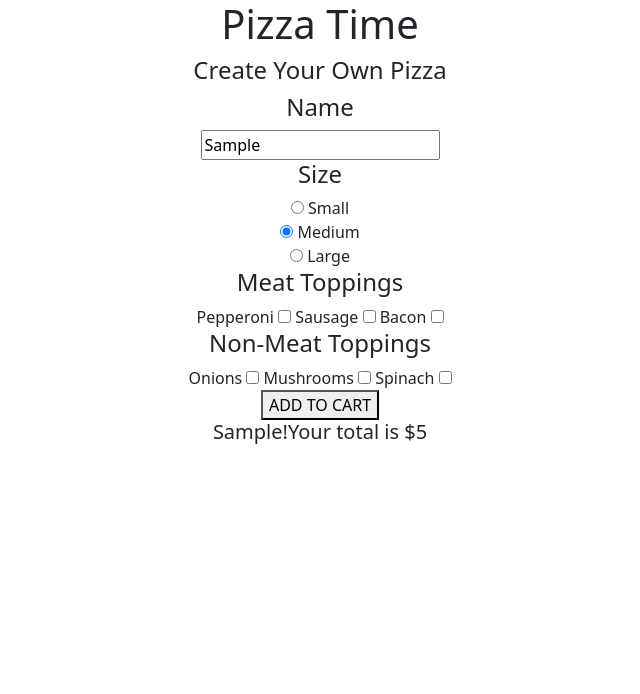
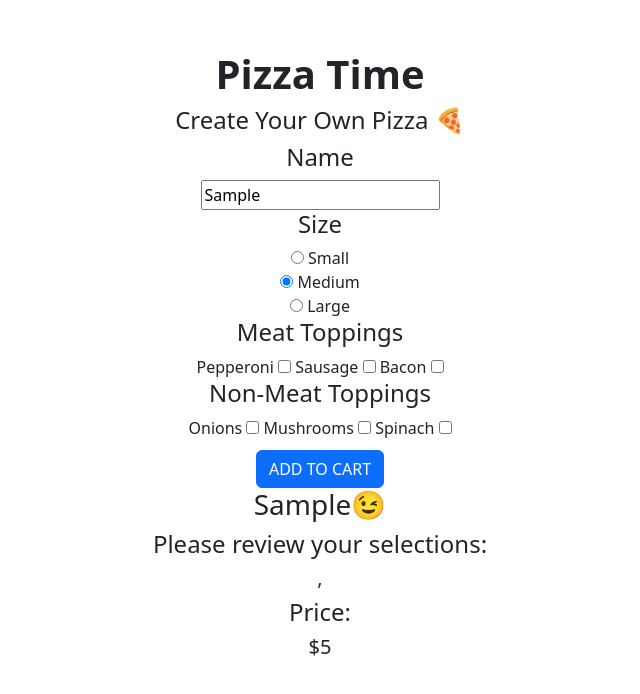
Before and after one commit to weijwang18/Pizza-Parlor, a plain HTML site: page index.html in a window 1280 px wide. Both pictures are taken after typing "Sample" into the empty fields and a click on the button "ADD TO CART". Shown: the whole page, without its empty margins (320-960 px from the left). Drawn offline with nearby package versions, Linux system fonts and the light colour scheme.

Commit message:
add CSS styling

```diff
--- a/css/styles.css
+++ b/css/styles.css
@@ -1,3 +1,15 @@
 body {
   text-align: center;
 }
+
+.output {
+  display: none;
+}
+
+.container {
+  padding: 50px;
+}
+
+button {
+  margin-top: 10px;
+}
--- a/index.html
+++ b/index.html
@@ -20,11 +20,17 @@
     <title>Pizza Parlor</title>
   </head>
   <body>
-    <h1>Pizza Time</h1>
-    <h4>Create Your Own Pizza</h4>
+    <div class="container">
+      <h1><strong>Pizza Time</strong></h1>
+      <h4>Create Your Own Pizza 🍕</h4>
       <form id="size">
         <h4>Name</h4>
-      <input type="text" name="name" id="name" placeholder="Enter recipient" />
+        <input
+          type="text"
+          name="name"
+          id="name"
+          placeholder="Enter recipient"
+        />
         <!-- pizza size -->
         <div id="size">
           <div class="radio">
@@ -81,13 +87,18 @@
             <input type="checkbox" name="toppings" value="Spinach" />
           </label>
         </div>
-      <button type="submit" class="butn butn-primary">ADD TO CART</button>
+        <button type="submit" class="btn btn-primary">ADD TO CART</button>
       </form>
       <!-- end of none-meat topping -->
       <!-- cost -->
       <div class="output">
-      <h5><span id="recipient"></span>Your total is $<span id="price"></span></h5>
+        <h3><span id="recipient"></span></h3>
+        <h4>Please review your selections:</h4>
+        <h5><span id="selection"></span></h5>
+        <h4>Price:</h4>
+        <h5><span id="price"></span></h5>
       </div>
       <!-- cost -->
+    </div>
   </body>
 </html>
--- a/js/scripts.js
+++ b/js/scripts.js
@@ -51,7 +51,13 @@ $(document).ready(function () {
     let size = $("input:radio[name=size]:checked").val();
     pizza.addSize(size);
     let name = $("#name").val();
-    $("#recipient").text(name + "!");
-    $("#price").text(pizza.calculatePrice());
+    $("#recipient").text(name + "😉");
+    $("#selection").text(
+      pizza.Toppings.meatToppings.join(",") +
+        "," +
+        pizza.Toppings.nonMeatToppings.join(",")
+    );
+    $("#price").text("$" + pizza.calculatePrice());
+    $(".output").show();
   });
 });
```
Lines whose indentation alone changed are shown as unchanged.
